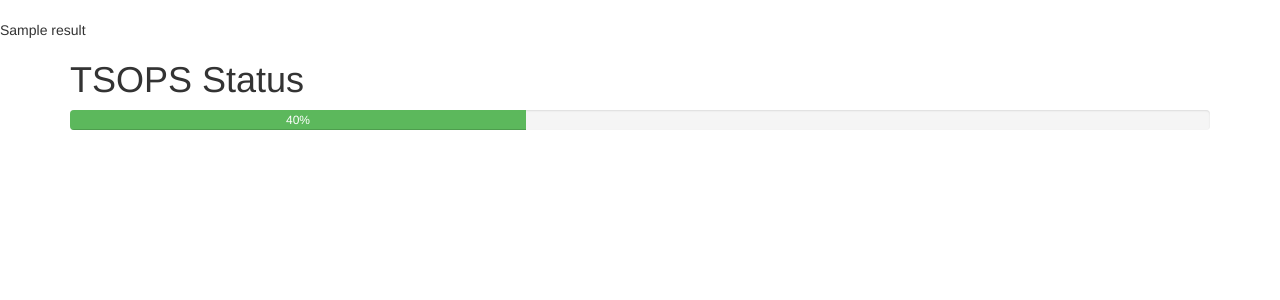
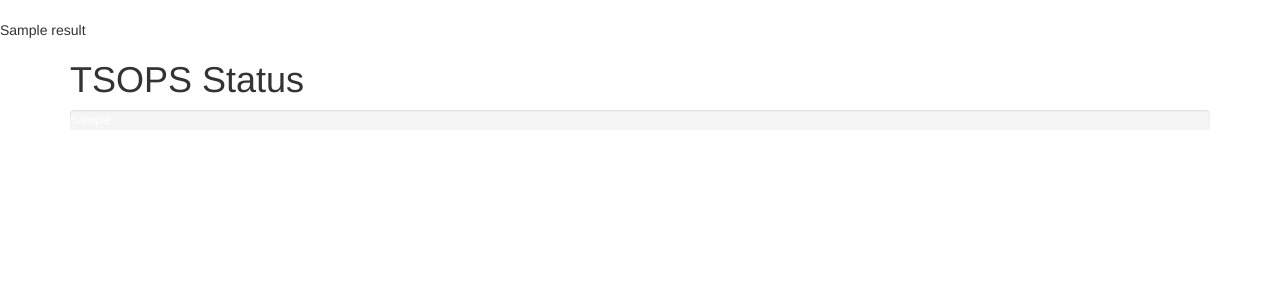
Before and after one commit to rickyari/simpleconfig, a Django app: template DashApp/templates/status.html in a window 1280 px wide. Shown: the part 52-352 px from the top of the page. Run offline with Django 3.2, Linux system fonts and the light colour scheme; the template is opened without the code that fills it: most values are stand-ins (such as "Sample title", 1, 10 or a date in 2020); some libraries are stand-ins or nearby versions.

Commit message:
connected progress bar with view variable

```diff
--- a/DashApp/templates/status.html
+++ b/DashApp/templates/status.html
@@ -12,9 +12,9 @@
 <div class="container">
 <h1>TSOPS Status</h1>
 <div class="progress">
-  <div class="progress-bar progress-bar-success" role="progressbar" aria-valuenow="40"
-  aria-valuemin="0" aria-valuemax="100" style="width:40%">
-    40%
+  <div class="progress-bar progress-bar-success" role="progressbar" aria-valuenow={{ result }}
+  aria-valuemin="0" aria-valuemax="100" style="width:{{ result }}">
+    {{ result }}
   </div>
 </div>
 </div>
```
Also changed, not shown: DashApp/views.py (+6 -3 lines).
